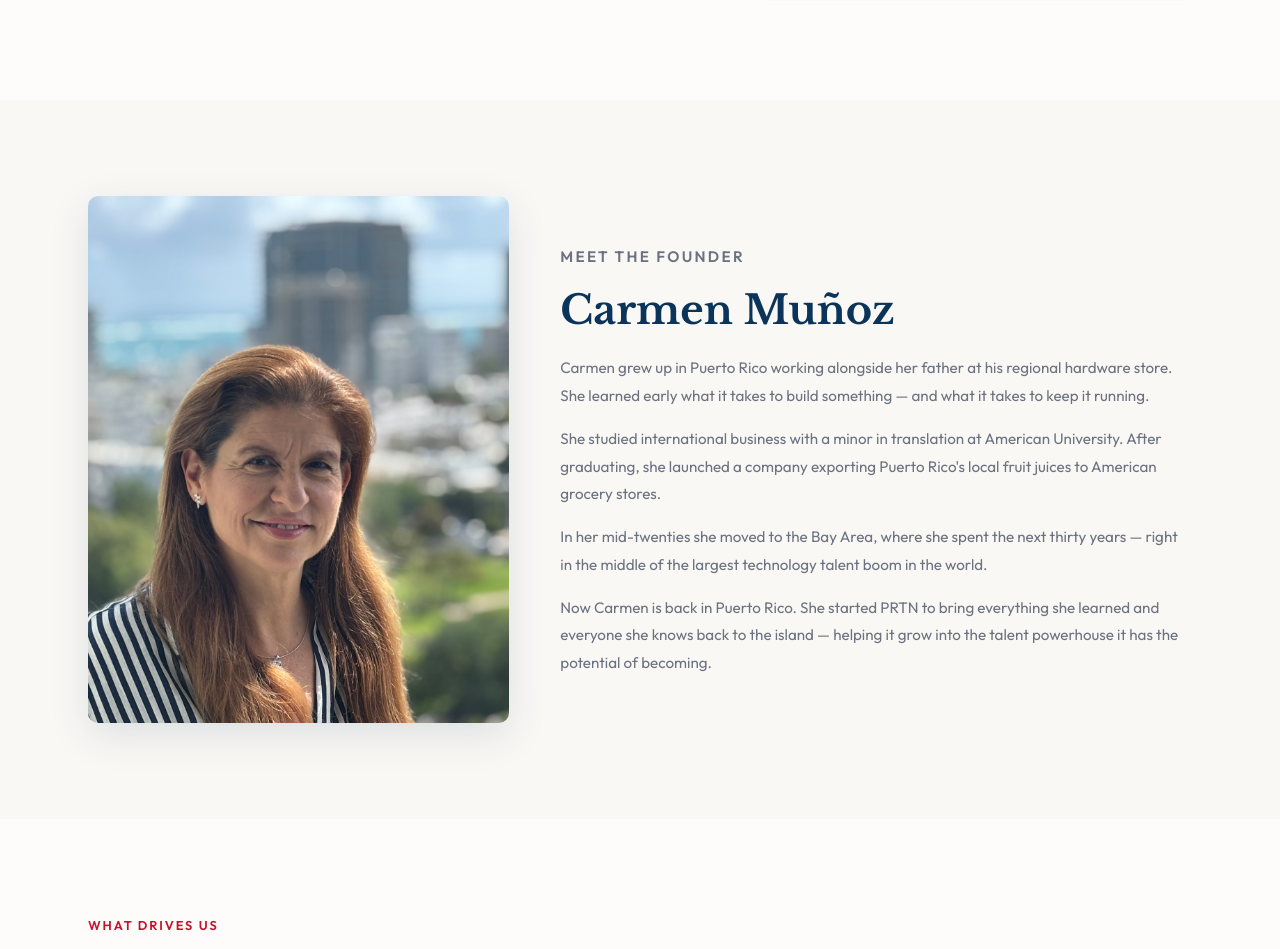
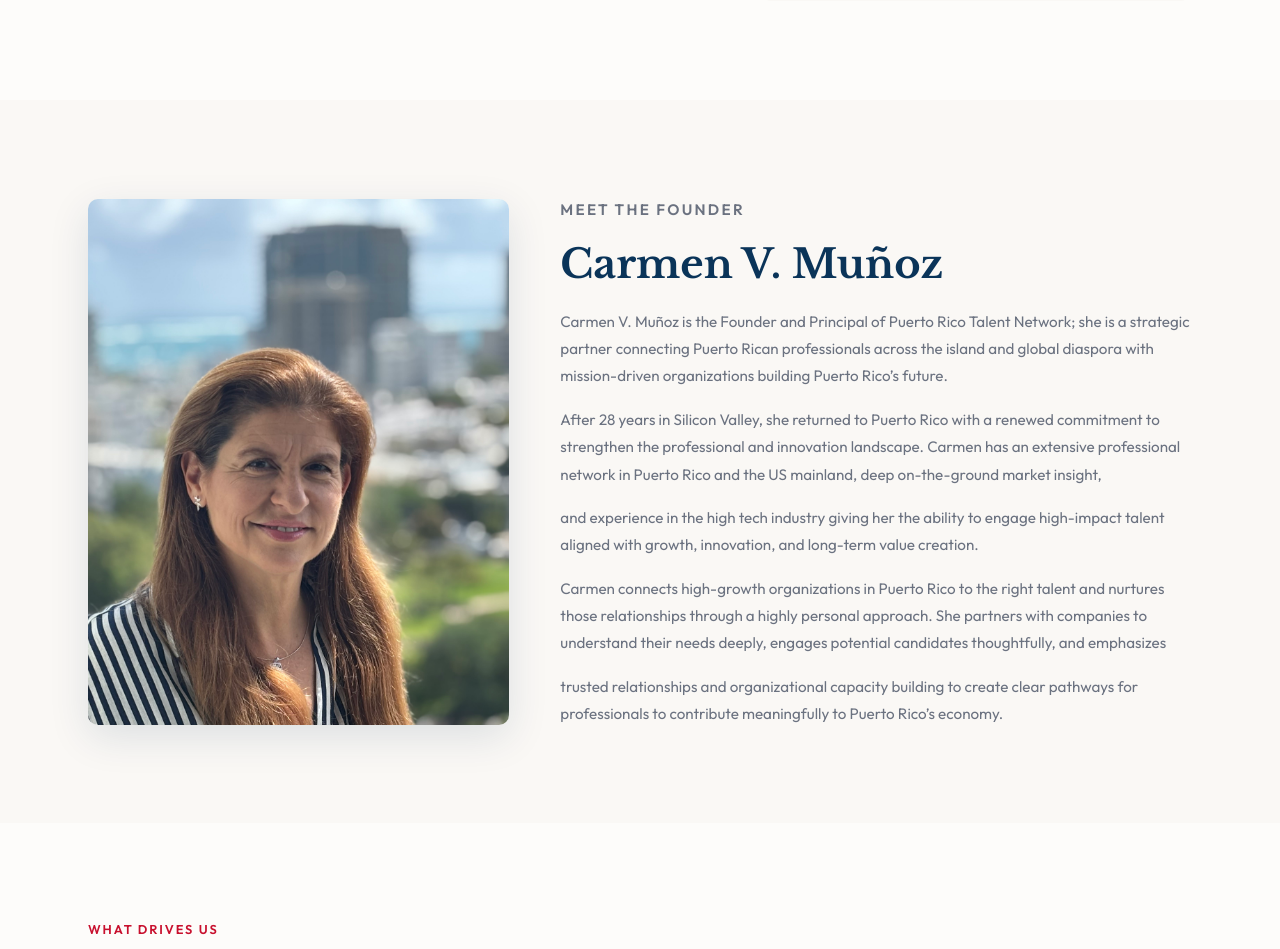
Before and after one commit to alexchappuis/Puerto-Rico-Talent-Network, a Django app: page /about/ in a window 1280 px wide. Shown: the part 841-1790 px from the top of the page. Run offline with Django 5.2, Linux system fonts and the light colour scheme.

Commit message:
about the founder

```diff
--- a/website/templates/PRTN/about_us.html
+++ b/website/templates/PRTN/about_us.html
@@ -45,15 +45,16 @@
 <section class="founder">
     <div class="founder__inner">
         <div class="founder__photo fade-up">
-            <img src="{% static 'images/carmen.jpg' %}" alt="Carmen Muñós, Founder of PRTN">
+            <img src="{% static 'images/carmen.jpg' %}" alt="Carmen Muñoz, Founder of PRTN">
         </div>
         <div class="founder__text fade-up">
             <p class="section-label">Meet the Founder</p>
-            <h2>Carmen Muñoz</h2>
-            <p>Carmen grew up in Puerto Rico working alongside her father at his regional hardware store. She learned early what it takes to build something — and what it takes to keep it running.</p>
-            <p>She studied international business with a minor in translation at American University. After graduating, she launched a company exporting Puerto Rico's local fruit juices to American grocery stores.</p>
-            <p>In her mid-twenties she moved to the Bay Area, where she spent the next thirty years — right in the middle of the largest technology talent boom in the world.</p>
-            <p>Now Carmen is back in Puerto Rico. She started PRTN to bring everything she learned and everyone she knows back to the island — helping it grow into the talent powerhouse it has the potential of becoming.</p>
+            <h2>Carmen V. Muñoz</h2>
+            <p>Carmen V. Muñoz is the Founder and Principal of Puerto Rico Talent Network; she is a strategic partner connecting Puerto Rican professionals across the island and global diaspora with mission-driven organizations building Puerto Rico’s future.</p>
+            <p>After 28 years in Silicon Valley, she returned to Puerto Rico with a renewed commitment to strengthen the professional and innovation landscape. Carmen has an extensive professional network in Puerto Rico and the US mainland, deep on-the-ground market insight, </p>
+            <p> and experience in the high tech industry giving her the ability to engage high-impact talent aligned with growth, innovation, and long-term value creation. </p>
+            <p>Carmen connects high-growth organizations in Puerto Rico to the right talent and nurtures those relationships through a highly personal approach. She partners with companies to understand their needs deeply, engages potential candidates thoughtfully, and emphasizes </p>
+            <p>trusted relationships and organizational capacity building to create clear pathways for professionals to contribute meaningfully to Puerto Rico’s economy. </p>
         </div>
     </div>
 </section>
```
